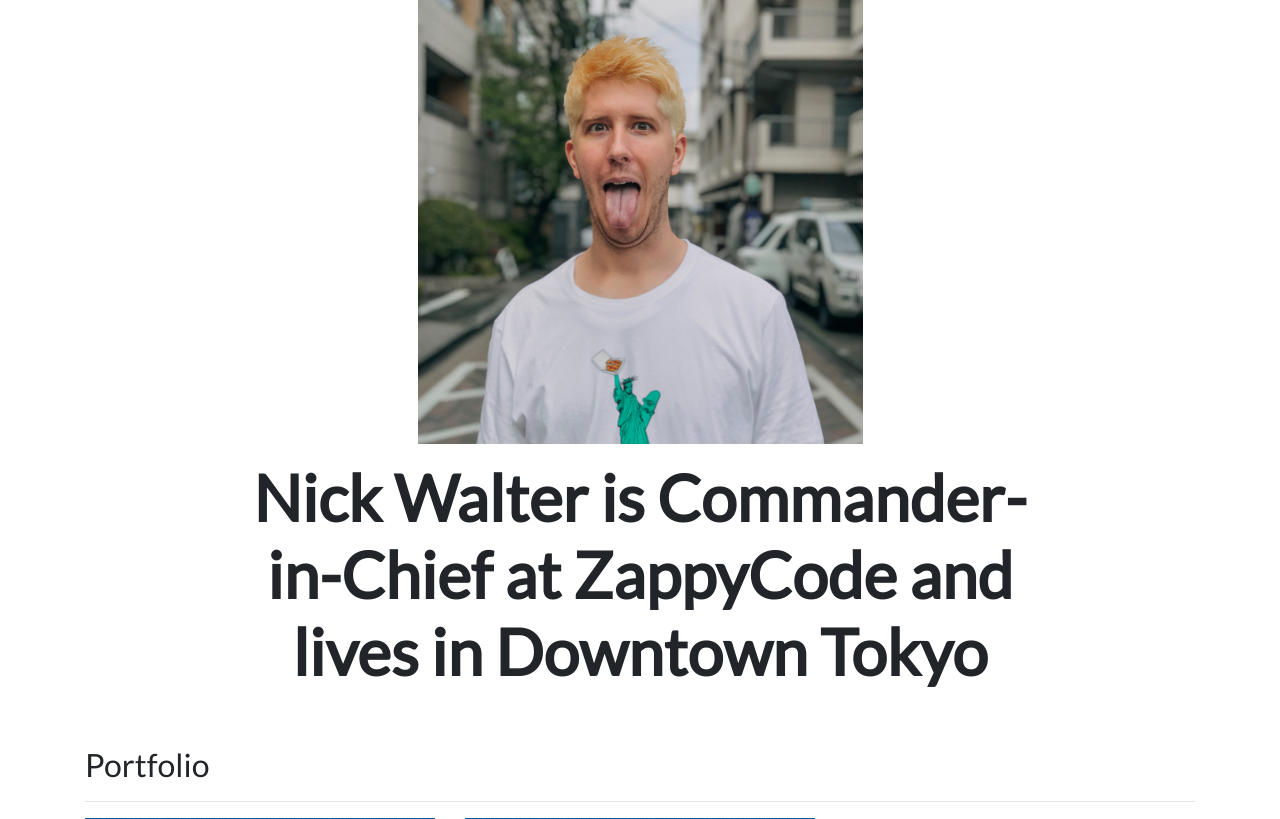
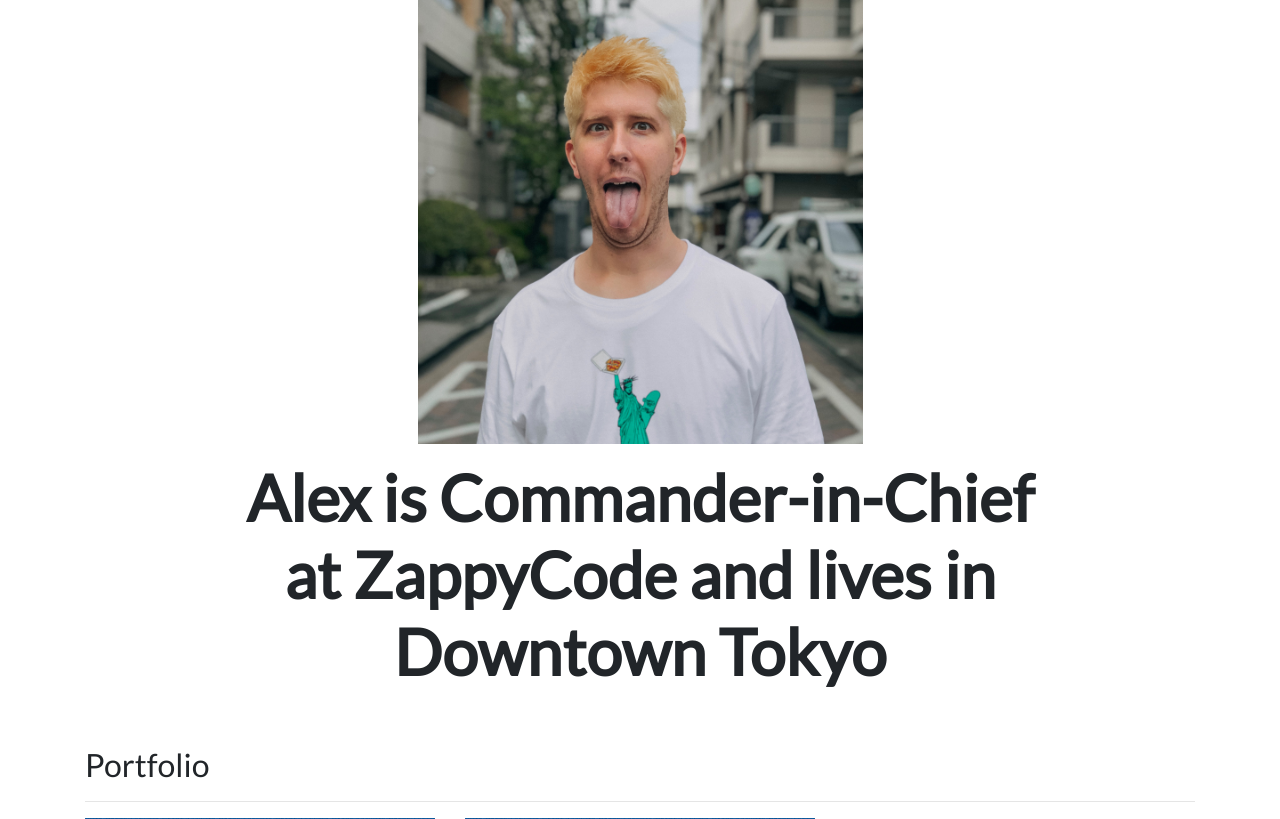
Before and after one commit to alex4126219/django3-personal-portfolio, a Django app: page / in a window 1280 px wide. Shown: the part 73-892 px from the top of the page. Run offline with Django 3.2, Linux system fonts and the light colour scheme; data comes from the database, SQL or seed files in the repository; some libraries are stand-ins or nearby versions.

Commit message:
Change Nick Walter via Alex.

```diff
--- a/templates/portfolio/home.html
+++ b/templates/portfolio/home.html
@@ -12,7 +12,7 @@
 
 <div class="row justify-content-center mb-3">
   <div class="col-md-9 text-center">
-    <h1 id="hometext" class="font-weight-bold">Nick Walter is Commander-in-Chief at ZappyCode and lives in Downtown Tokyo</h1>
+    <h1 id="hometext" class="font-weight-bold">Alex is Commander-in-Chief at ZappyCode and lives in Downtown Tokyo</h1>
   </div>
 </div>
 
```
